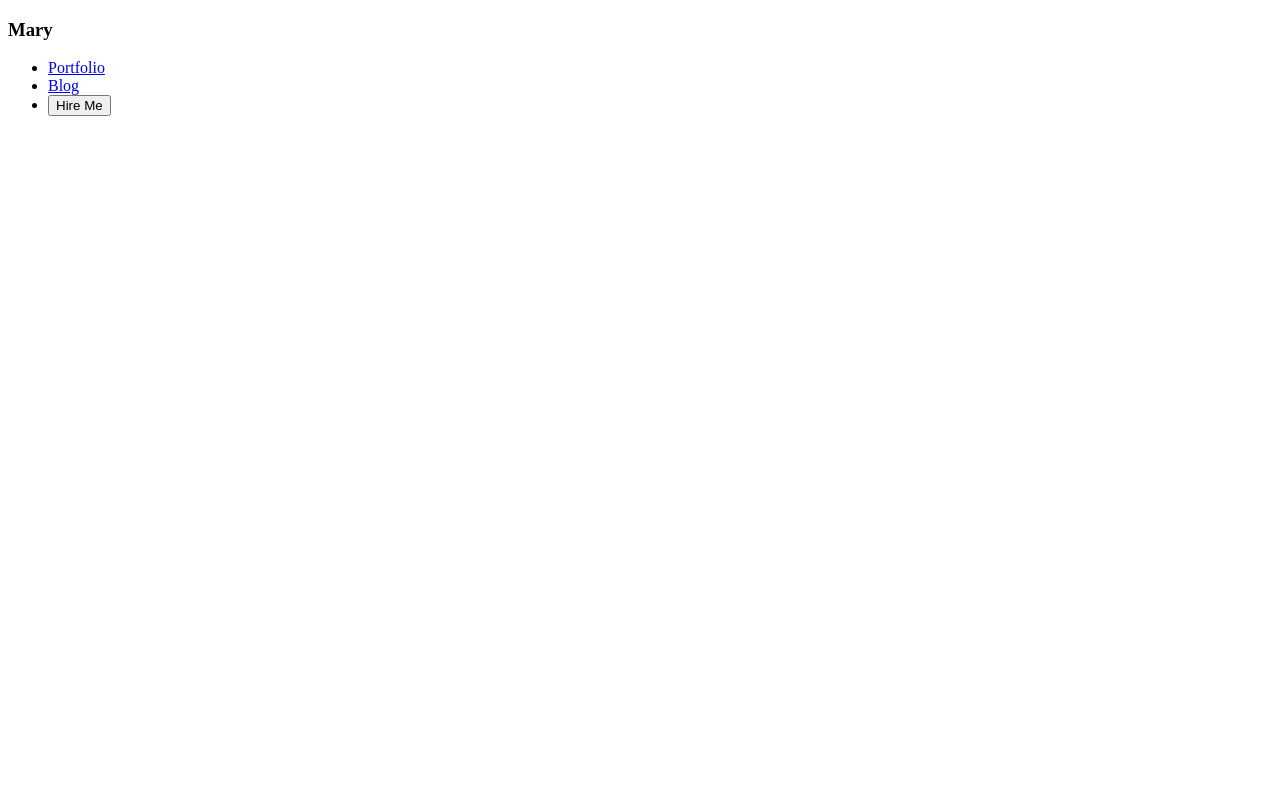
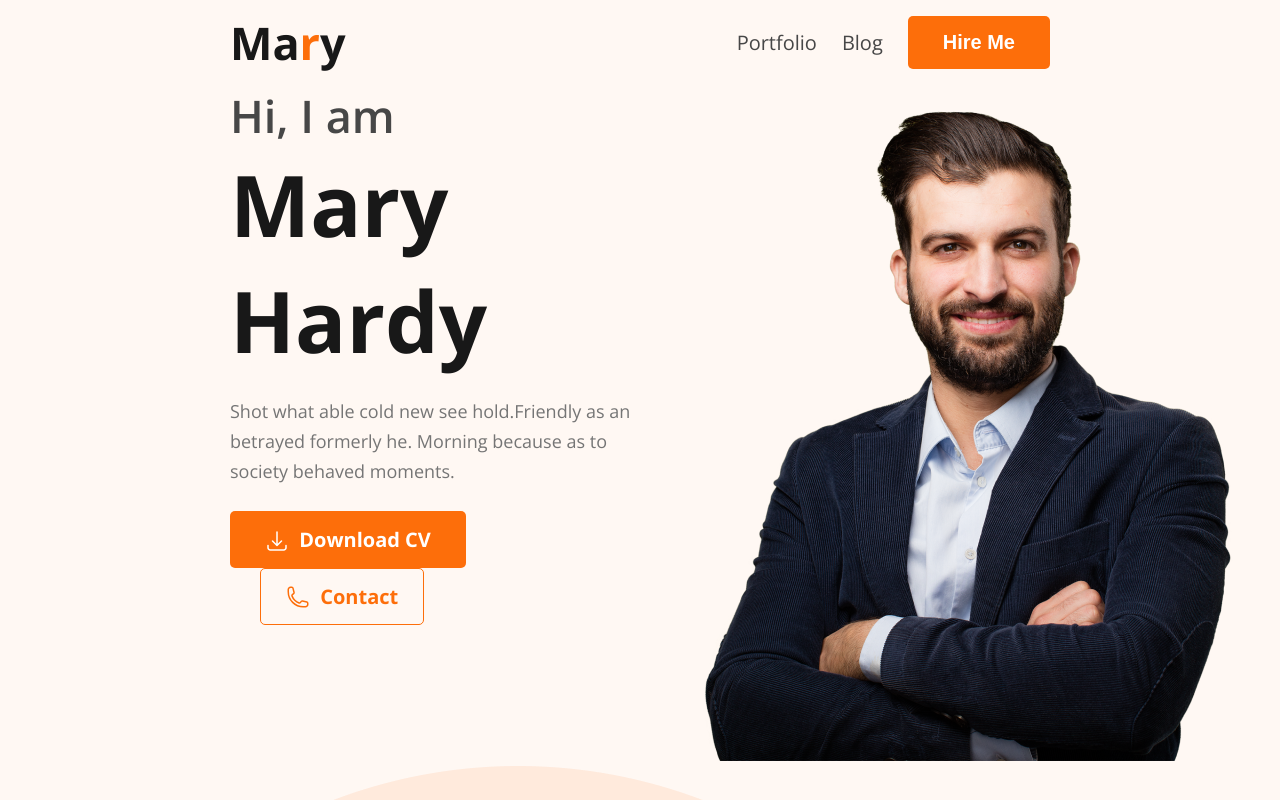
Before and after one commit to rifaj007/Web-Development-portfolio-site, a plain HTML site: page index.html in a window 1280 px wide. Shown: the top 800 px of the page. Drawn offline with nearby package versions, Linux system fonts and the light colour scheme.

Commit message:
adding banner

```diff
--- a/index.html
+++ b/index.html
@@ -1,14 +1,18 @@
 <!DOCTYPE html>
 <html lang="en">
+
 <head>
     <meta charset="UTF-8">
     <meta name="viewport" content="width=device-width, initial-scale=1.0">
     <title>Web Development Portfolio Website</title>
+
+    <link rel="stylesheet" href="styles/style.css">
 </head>
+
 <body>
     <header class="header-section">
         <nav>
-            <h3 class="site-tittle">Ma<span>r</span>y</h3>
+            <h3 class="site-tittle">Ma<span class="theme-primary-color">r</span>y</h3>
 
             <ul>
                 <li><a href="#">Portfolio</a></li>
@@ -16,9 +20,40 @@
                 <li><button class="primary-btn">Hire Me</button></li>
             </ul>
         </nav>
+
+        <div class="banner-area">
+            <div class="banner-content">
+                <h3 class="banner-content-tittle">Hi, I am</h3>
+                <h1 class="banner-content-name">Mary Hardy</h1>
+                <p class="banner-desc">Shot what able cold new see hold.Friendly as an betrayed formerly he. Morning
+                    because as to society behaved moments.</p>
+
+                <div class="banner-btn">
+                    <a class="primary-btn" href="#"><svg xmlns="http://www.w3.org/2000/svg" width="24" height="24" viewBox="0 0 24 24" fill="none">
+                        <path d="M3 16.5V18.75C3 19.3467 3.23705 19.919 3.65901 20.341C4.08097 20.7629 4.65326 21 5.25 21H18.75C19.3467 21 19.919 20.7629 20.341 20.341C20.7629 19.919 21 19.3467 21 18.75V16.5M16.5 12L12 16.5M12 16.5L7.5 12M12 16.5V3" stroke="white" stroke-width="1.5" stroke-linecap="round" stroke-linejoin="round"/>
+                      </svg> Download CV</a>
+                <a class="banner-trans-btn" href="#"><svg xmlns="http://www.w3.org/2000/svg" width="24" height="24" viewBox="0 0 24 24" fill="none">
+                    <path d="M2.25 6.75C2.25 15.034 8.966 21.75 17.25 21.75H19.5C20.0967 21.75 20.669 21.5129 21.091 21.091C21.5129 20.669 21.75 20.0967 21.75 19.5V18.128C21.75 17.612 21.399 17.162 20.898 17.037L16.475 15.931C16.035 15.821 15.573 15.986 15.302 16.348L14.332 17.641C14.05 18.017 13.563 18.183 13.122 18.021C11.4849 17.4191 9.99815 16.4686 8.76478 15.2352C7.53141 14.0018 6.58087 12.5151 5.979 10.878C5.817 10.437 5.983 9.95 6.359 9.668L7.652 8.698C8.015 8.427 8.179 7.964 8.069 7.525L6.963 3.102C6.90214 2.85869 6.76172 2.6427 6.56405 2.48834C6.36638 2.33397 6.1228 2.25008 5.872 2.25H4.5C3.90326 2.25 3.33097 2.48705 2.90901 2.90901C2.48705 3.33097 2.25 3.90326 2.25 4.5V6.75Z" stroke="#FD6E0A" stroke-width="1.5" stroke-linecap="round" stroke-linejoin="round"/>
+                  </svg> Contact</a>
+                </div>
+            </div>
+            <div class="banner-thumb">
+                <img src="images/hardy.png" alt="">
+            </div>
+        </div>
+
+        <div class="man-back-bg">
+            <img src="images/header_bg.png" alt="">
+        </div>
+
+        <div class="side-bg">
+            <img src="images/developer.png" alt="">
+        </div>
     </header>
+
     <main></main>
     <footer></footer>
 
 </body>
+
 </html>
--- a/styles/style.css
+++ b/styles/style.css
@@ -0,0 +1,127 @@
+/* google font  */
+
+@import url('https://fonts.googleapis.com/css2?family=Open+Sans:wght@400;500;600;700&display=swap');
+
+
+/* common style */
+body {
+    margin: 0;
+    font-family: 'Open Sans', sans-serif;
+}
+
+a {
+    text-decoration: none;
+}
+
+h1, h2, h3, h4, h5, h6 {
+    margin: 0;
+}
+
+.theme-primary-color {
+    color: #FD6E0A;
+}
+
+
+.primary-btn {
+	border-radius: 5px;
+	background: #FD6E0A;
+	border: 0;
+	color: #FFF;
+	font-size: 20px;
+	font-weight: 700;
+	padding: 15px 35px;
+    cursor: pointer;
+}
+
+.primary-btn svg {
+	margin-bottom: -6px;
+	margin-right: 5px;
+}
+
+/* header section style */
+
+.header-section {
+	background: #FFF8F3;
+}
+
+/* nav style */
+.header-section nav {
+	display: flex;
+	padding: 0px 230px;
+	justify-content: space-between;
+	align-items: center;
+}
+
+.site-tittle {
+    color: #181818;
+    font-family: Open Sans;
+    font-size: 45px;
+    font-weight: 800;
+}
+
+.header-section ul {
+    display: flex;
+    align-items: center;
+}
+
+.header-section ul li {
+    list-style: none;
+    margin-left: 25px;
+}
+
+.header-section ul li a {
+    color: #474747;
+    font-size: 20px;
+    font-weight: 400;
+}
+
+
+
+/* banner area style */
+
+.banner-area {
+    padding-left: 230px;
+    padding-right: 40px;
+    display: flex;
+    justify-content: space-between;
+}
+
+.banner-content-tittle {
+	color: #474747;
+	font-size: 45px;
+	font-weight: 600;
+}
+
+.banner-content-name {
+	color: #181818;
+	font-size: 85px;
+	font-weight: 700;
+}
+
+.banner-desc {
+	color:#757575;
+	font-size: 18px;
+	font-weight: 400;
+	line-height: 30px;
+    margin-bottom: 25px;
+}
+
+.banner-btn a {
+	display: inline-block;
+}
+
+.banner-trans-btn {
+	border-radius: 5px;
+	border: 1px solid #FD6E0A;
+	color: #FD6E0A;
+	text-align: center;
+	font-size: 20px;
+	font-weight: 700;
+	padding: 14px 25px;
+	margin-left: 30px;
+}
+
+.banner-trans-btn svg {
+	margin-bottom: -5px;
+	margin-right: 5px;
+}
```
